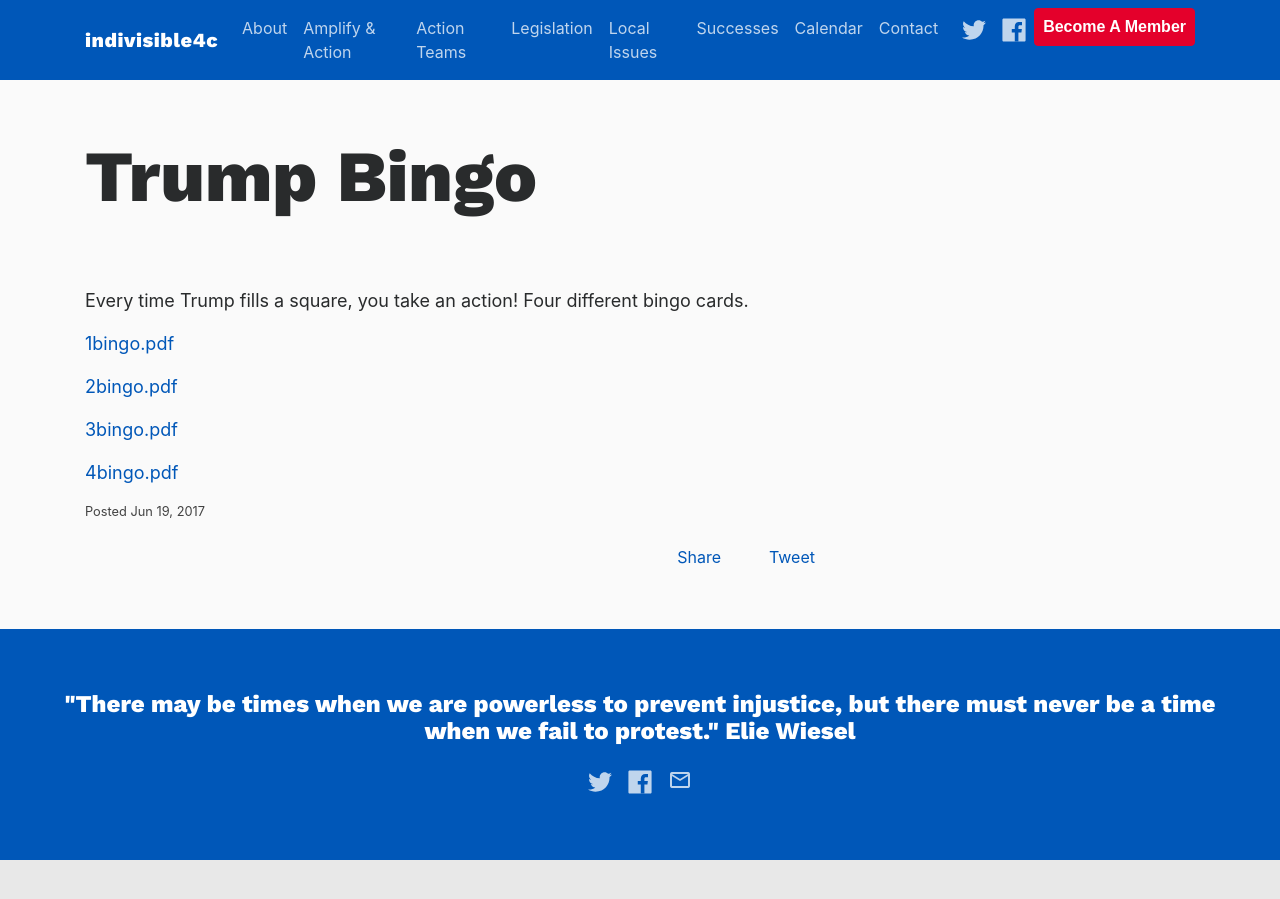
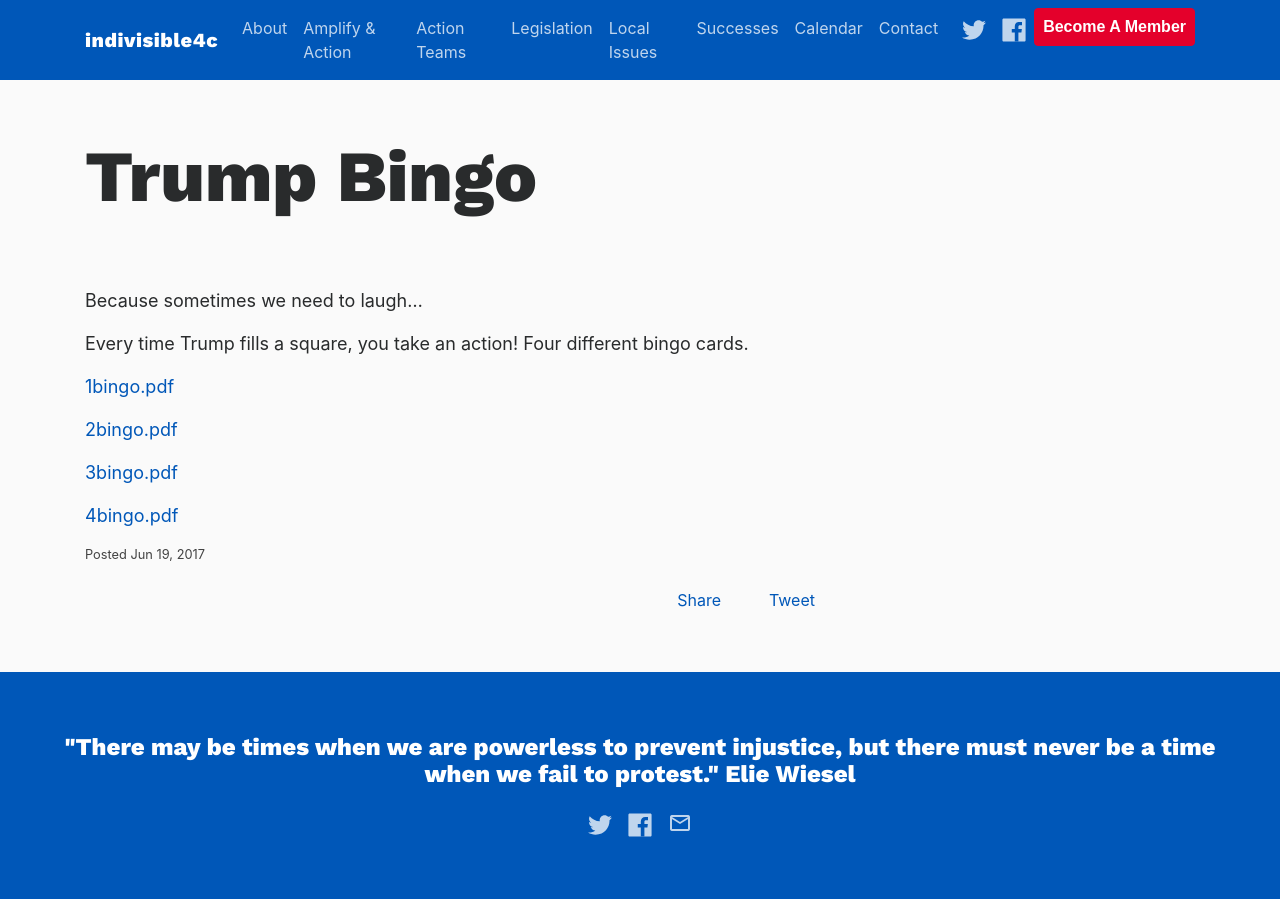
Before and after one commit to IndivisibleTemplate/BasicTemplate, a Jekyll site: the page built from _posts/2017-06-19-trump-bingo.markdown, in a window 1280 px wide and 900 px high. Built offline with Jekyll 4.4.1, drawn with Linux system fonts in a browser that asks for light colours; nearby versions of some CDN libraries; comment, search, counter and statistics services are not loaded.

Commit message:
Updated Trump Bingo

```diff
--- a/_posts/2017-06-19-trump-bingo.markdown
+++ b/_posts/2017-06-19-trump-bingo.markdown
@@ -2,6 +2,8 @@
 title: Trump Bingo
 date: 2017-06-19 15:14:00 -07:00
 ---
+
+Because sometimes we need to laugh...
 
 Every time Trump fills a square, you take an action! Four different bingo cards.
 
```
